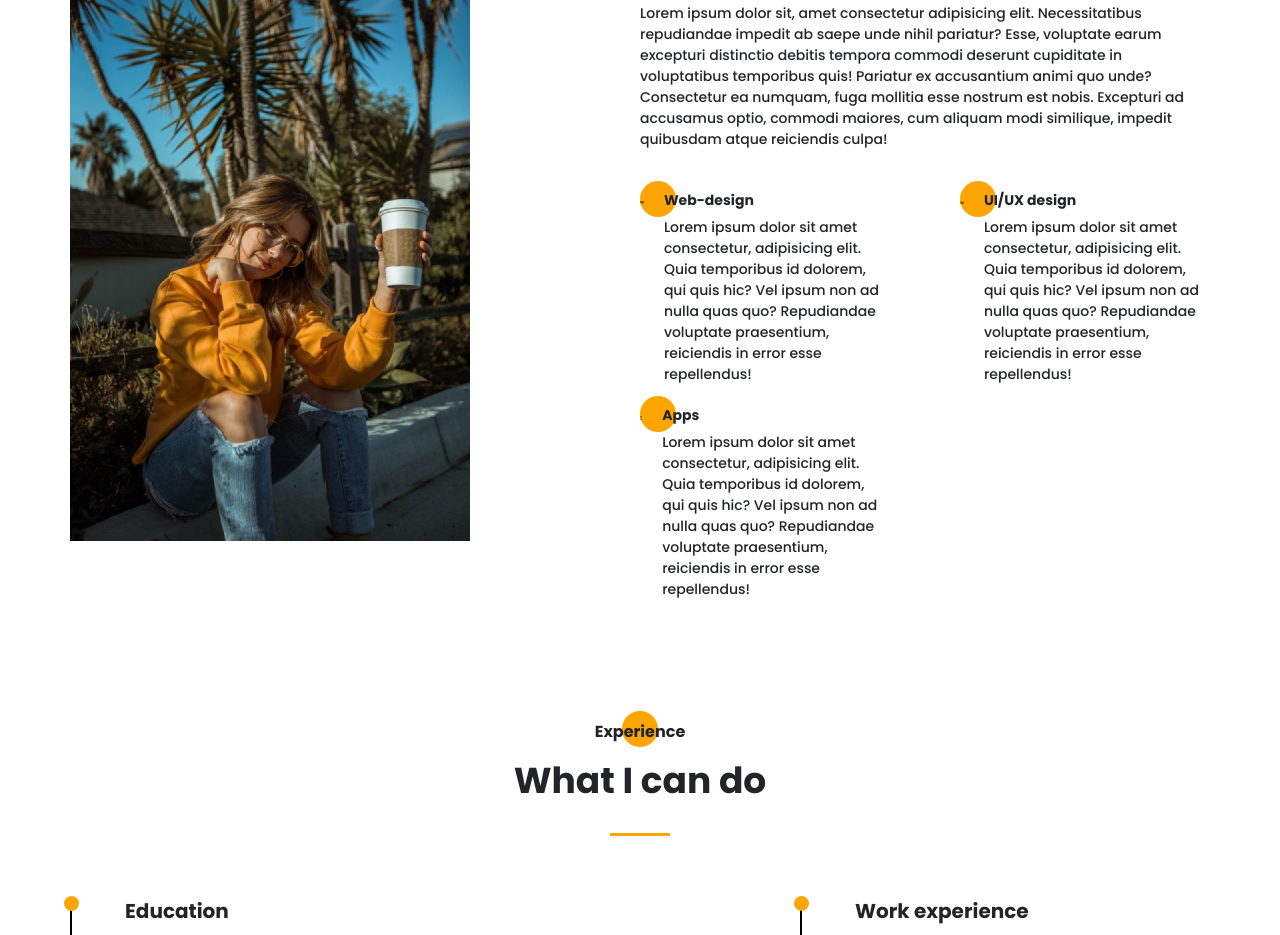
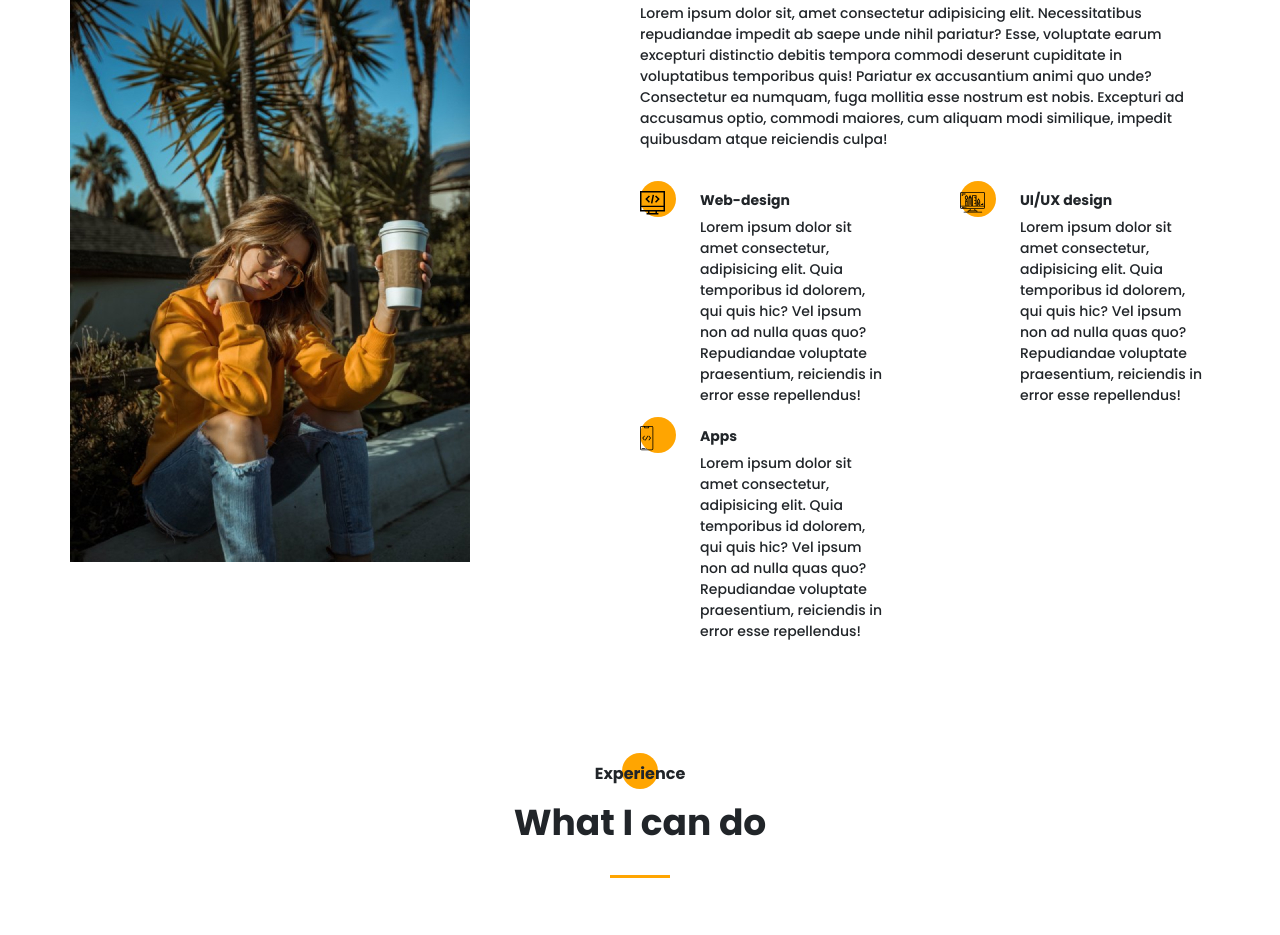
Before and after one commit to yupaziura/html-lessons-website-portfolio, a website: page src/index.html in a window 1280 px wide. Shown: the part 1038-1973 px from the top of the page. Drawn offline with nearby package versions, Linux system fonts and the light colour scheme; files that its build step writes are made by us from their sources; files whose address does not match are found by name; a web font is replaced by a local one.

Commit message:
bugfix icons in about section

```diff
--- a/src/sass/blocks/_about.scss
+++ b/src/sass/blocks/_about.scss
@@ -28,6 +28,7 @@
     }
 
     &__icon {
+        min-width: 40px;
         margin-right: 20px;
         position: relative;
         &::before {
```
Also changed, not shown: dist/css/style.min.css.
